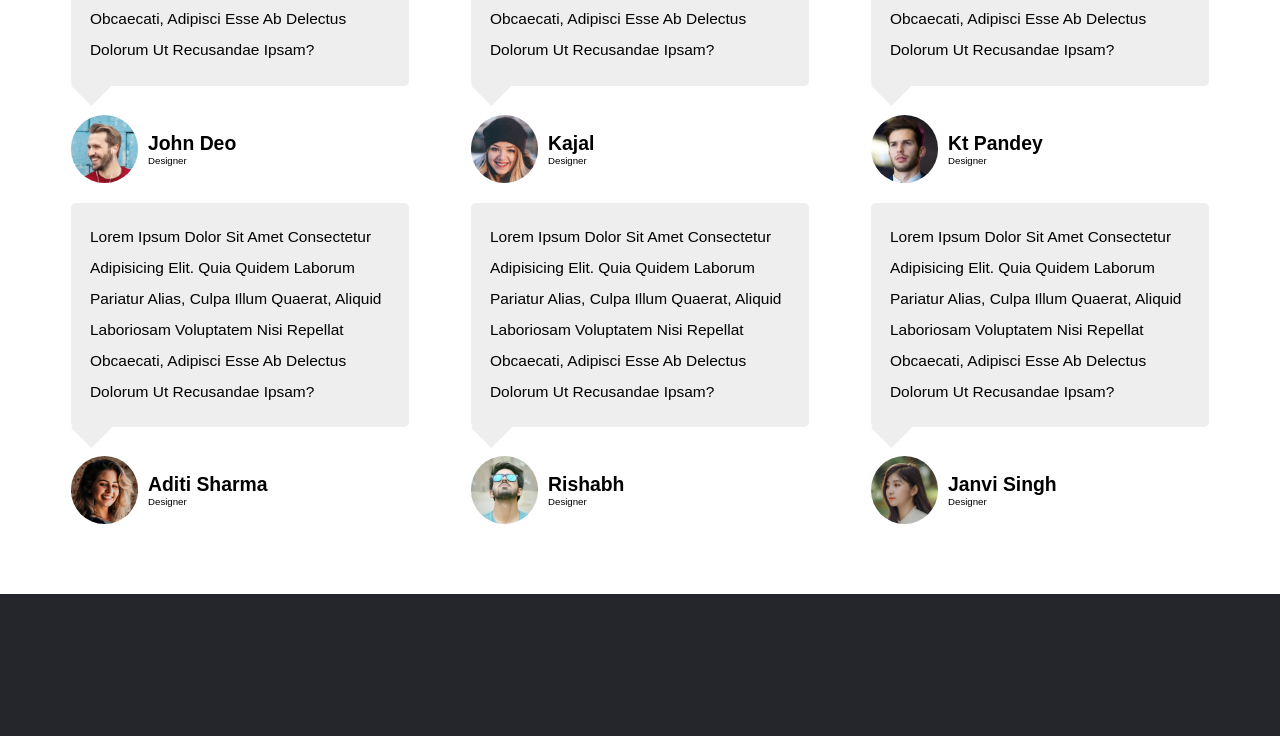
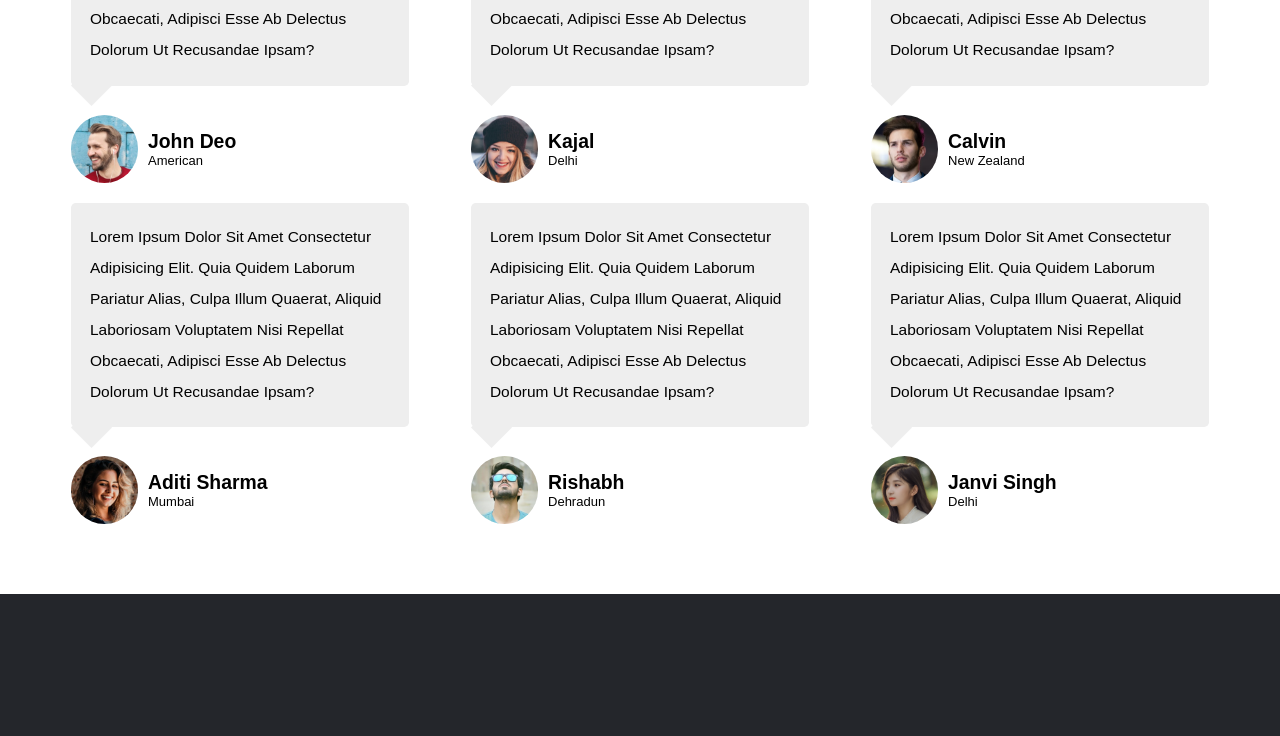
Before and after one commit to DeveloperKapilsolanki23/Mountain_travel-project, a plain HTML site: page index.html in a window 1280 px wide. Shown: the part 3620-4356 px from the top of the page. Drawn offline with Linux system fonts and the light colour scheme.

Commit message:
update project

```diff
--- a/css/style.scss
+++ b/css/style.scss
@@ -493,7 +493,8 @@ html {
             }
 
             span {
-                color: $black
+                color: $black;
+                font-size: 13px;
             }
         }
 
--- a/index.html
+++ b/index.html
@@ -322,7 +322,7 @@
                             <img src="images/pic-1.png" alt="">
                             <div class="info">
                                 <h3>john deo</h3>
-                                <span>designer</span>
+                                <span>American</span>
                             </div>
                         </div>
                     </div>
@@ -336,7 +336,7 @@
                             <img src="images/pic-2.png" alt="">
                             <div class="info">
                                 <h3> Kajal </h3>
-                                <span>designer</span>
+                                <span>Delhi</span>
                             </div>
                         </div>
                     </div>
@@ -349,8 +349,8 @@
                         <div class="user">
                             <img src="images/pic-3.png" alt="">
                             <div class="info">
-                                <h3>Kt Pandey</h3>
-                                <span>designer</span>
+                                <h3>Calvin</h3>
+                                <span>new zealand</span>
                             </div>
                         </div>
                     </div>
@@ -364,7 +364,7 @@
                             <img src="images/pic-4.png" alt="">
                             <div class="info">
                                 <h3>Aditi Sharma</h3>
-                                <span>designer</span>
+                                <span>Mumbai</span>
                             </div>
                         </div>
                     </div>
@@ -378,7 +378,7 @@
                             <img src="images/pic-5.png" alt="">
                             <div class="info">
                                 <h3>Rishabh</h3>
-                                <span>designer</span>
+                                <span>Dehradun</span>
                             </div>
                         </div>
                     </div>
@@ -392,7 +392,7 @@
                             <img src="images/pic-6.png" alt="">
                             <div class="info">
                                 <h3>janvi singh</h3>
-                                <span>designer</span>
+                                <span>Delhi</span>
                             </div>
                         </div>
                     </div>
```
Also changed, not shown: css/style.css, 1 other file.
